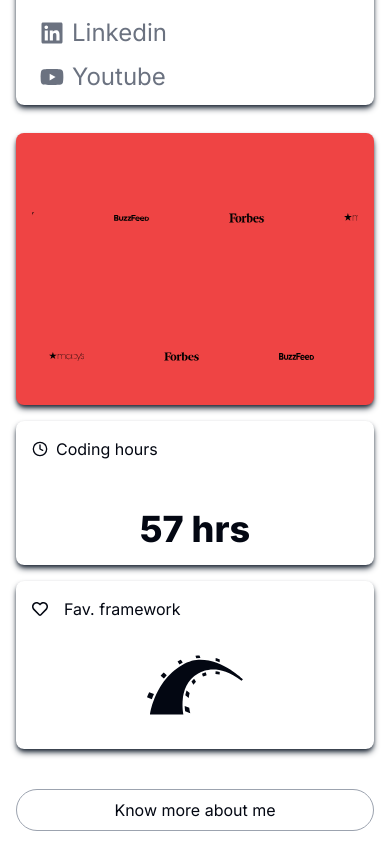
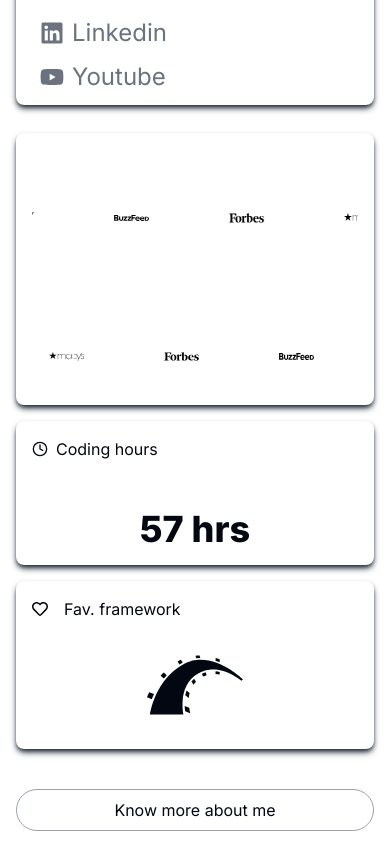
Before and after one commit to ItzNaveenB/portfolio-next, a Next.js app: page / in a window 390 px wide. Shown: the part 1080-1924 px from the top of the page. Built offline with nearby package versions, Linux system fonts and the light colour scheme.

Commit message:
update footer

```diff
--- a/src/app/About1/About.tsx
+++ b/src/app/About1/About.tsx
@@ -88,7 +88,7 @@ const About = () => {
       {/* 2nd container */}
       <div className="flex flex-col md:flex-row mt-7 gap-4">
 
-        <div className="bg-red-500 h-[17rem] md:w-1/2  shadow-md rounded-lg shadow-gray-800 p-4">
+        <div className="bg-white h-[17rem] md:w-1/2  shadow-md rounded-lg shadow-gray-800 p-4">
         <ScrollAnimation />
         <ScrollAnimationAlt />
         </div>
--- a/src/app/Footer/Footer.tsx
+++ b/src/app/Footer/Footer.tsx
@@ -13,14 +13,14 @@ const Footer = () => {
               <SiMinutemailer /> Join Our Newsletter
             </h2>
             <p className="text-gray-600">
-            &quot;I thought the blog was good. But the newsletter? Even better!&quot;
+              &quot;I thought the blog was good. But the newsletter? Even better!&quot;
             </p>
           </div>
           <div>
             <form className="flex flex-col md:flex-row gap-4 md:items-center">
               <input
                 type="email"
-                className="border border-gray-300 px-3 py-2 rounded-md w-full md:w-auto flex-1"
+                className="border border-gray-300 px-3 py-2 rounded-md w-full md:flex-1"
                 placeholder="Your Email"
               />
               <button
@@ -30,12 +30,12 @@ const Footer = () => {
                 Try it
               </button>
             </form>
-            <p className="text-gray-600 mt-2 md:mt-0">
+            <p className="text-gray-600 mt-2">
               Join other 10 subscribers
             </p>
           </div>
         </div>
-        <div className="container mx-auto mt-8 flex flex-wrap justify-between  text-gray-600 md:ml-[5rem]">
+        <div className="container mx-auto mt-8 flex flex-wrap justify-between text-gray-600 md:ml-[5rem]">
           <div className="flex gap-24 md:gap-[14rem]">
             <div className="flex flex-col leading-8 w-full sm:w-1/2 lg:w-1/3 mb-4">
               <ul>
```
